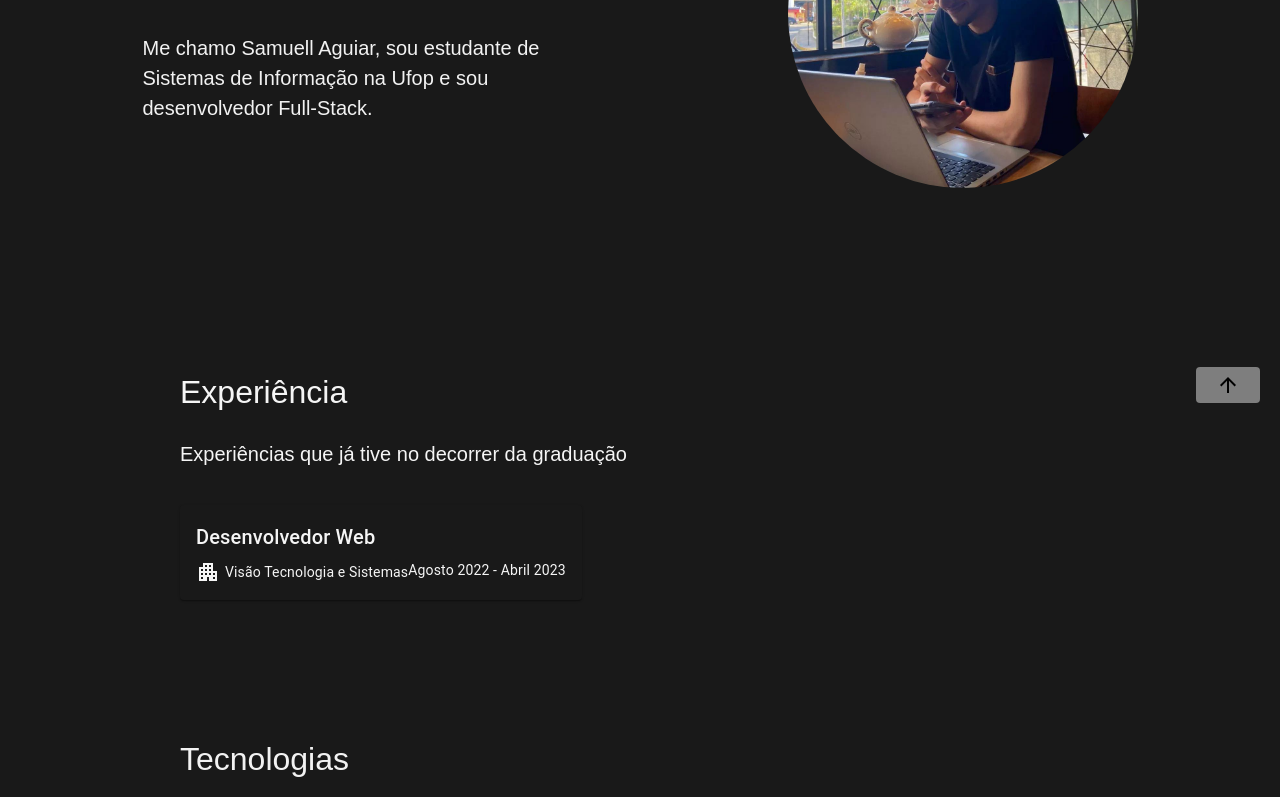
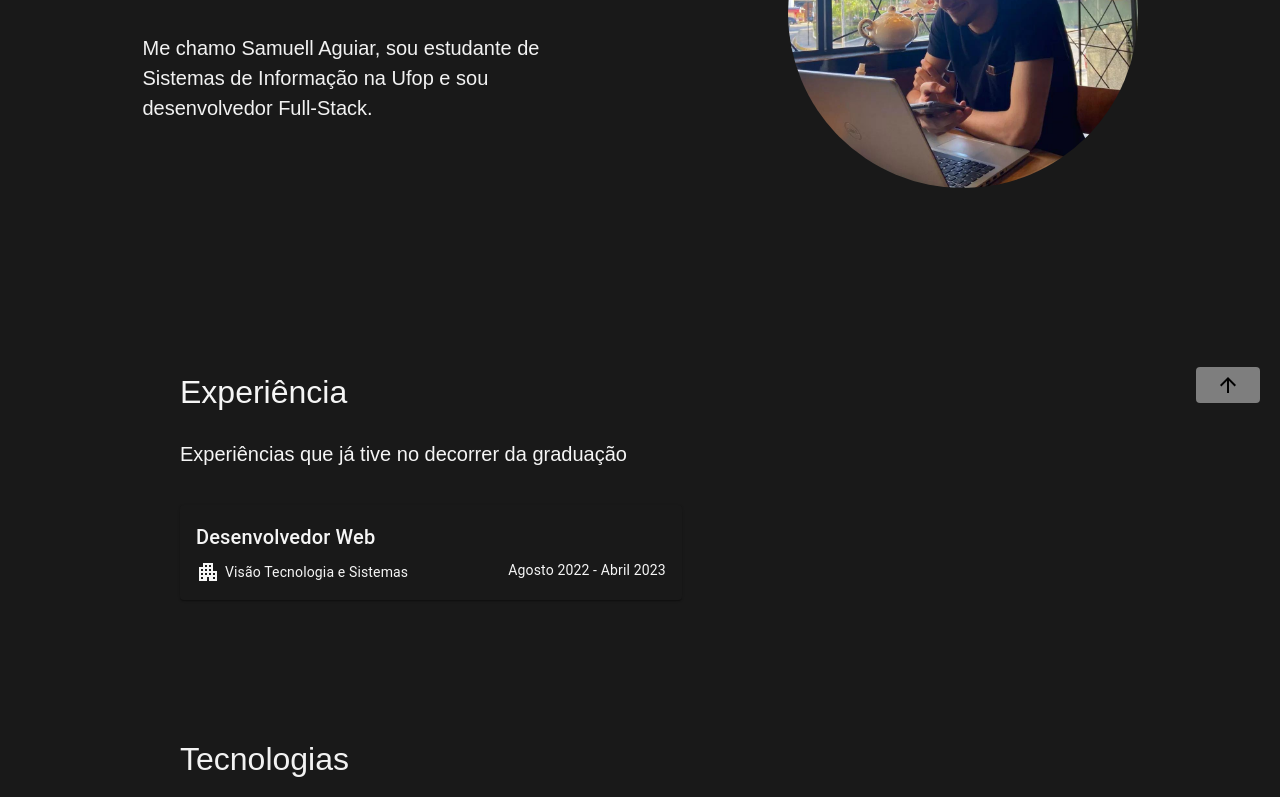
Before and after one commit to SamuellAguiar/Portfolio, a React (Vite) app in the folder portfolio/: page / in a window 1280 px wide. Shown: the part 377-1174 px from the top of the page. Built offline with nearby package versions, Linux system fonts and the light colour scheme.

Commit message:
Updated Experience Component

```diff
--- a/portfolio/src/Components/Experience.jsx
+++ b/portfolio/src/Components/Experience.jsx
@@ -4,7 +4,6 @@ import CardContent from '@mui/material/CardContent';
 import Typography from '@mui/material/Typography';
 import { CardActionArea } from '@mui/material';
 import ApartmentIcon from '@mui/icons-material/Apartment';
-import Divider from '@mui/material/Divider';
 import { useMediaQuery } from '@mui/material';
 
 export default function Experience() {
@@ -20,6 +19,7 @@ export default function Experience() {
         fontSize: isSmallScreen ? '16px' : '20px',
         color: '#f2f2f2',
         paddingLeft: isSmallScreen ? '10px' : isMediumScreen ? '80px' : '180px',
+        width: isSmallScreen ? '100%' : isMediumScreen ? '80%' : '60%',
     };
 
     const headerStyle = {
@@ -42,7 +42,7 @@ export default function Experience() {
             </div>
 
             <div style={cardContainerStyle}>
-                <Card sx={{ maxWidth: 600, backgroundColor: '#191919', color: '#f5f5f5' }}>
+                <Card sx={{ maxWidth: 1000, backgroundColor: '#191919', color: '#f5f5f5' }}>
                     <CardActionArea>
                         <CardContent>
                             <div style={{
@@ -60,6 +60,7 @@ export default function Experience() {
                                 display: 'flex',
                                 justifyContent: 'space-between',
                                 flexDirection: isSmallScreen ? 'column' : 'row',
+                                gap: '100px'
                             }}>
                                 <div style={{ display: 'flex', alignItems: 'center', gap: '5px', color: '#f5f5f5' }}>
                                     <ApartmentIcon />
```
